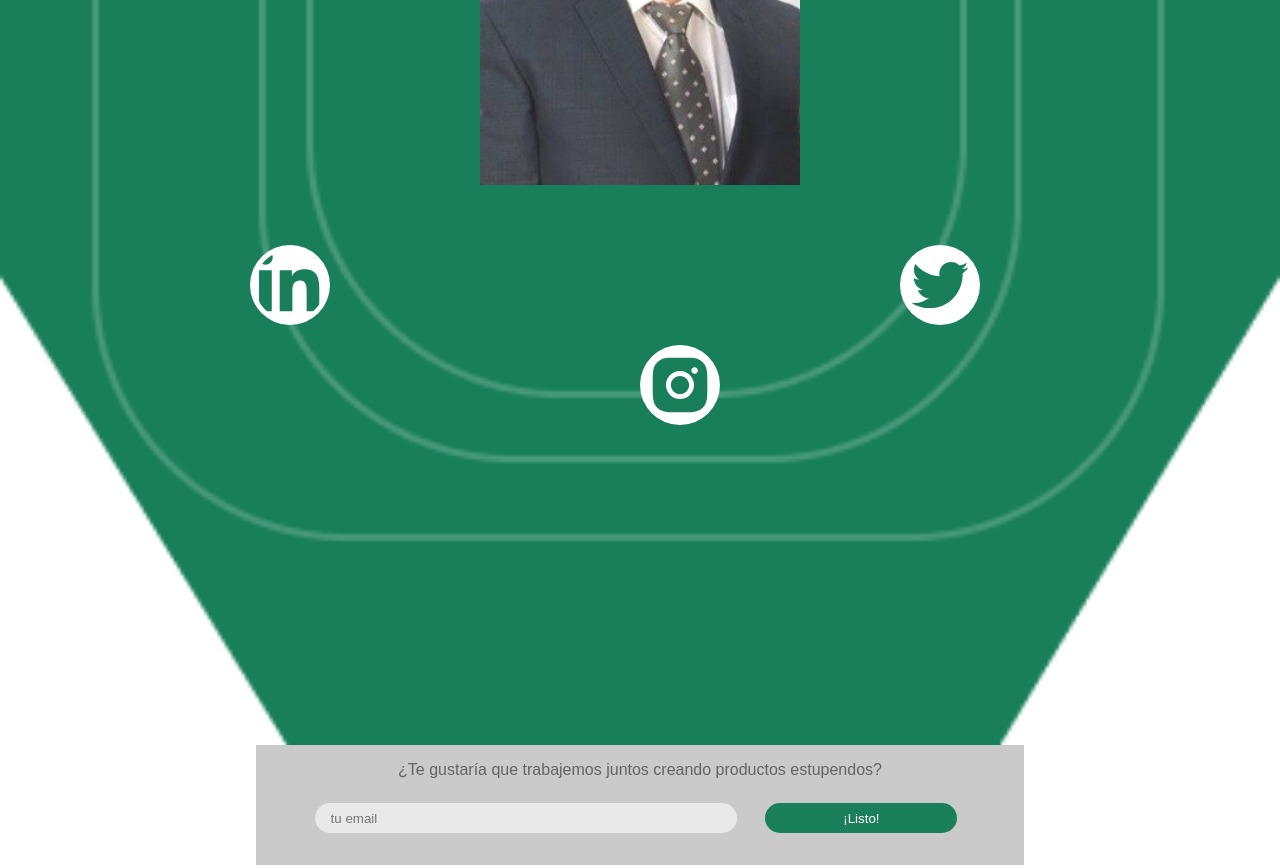
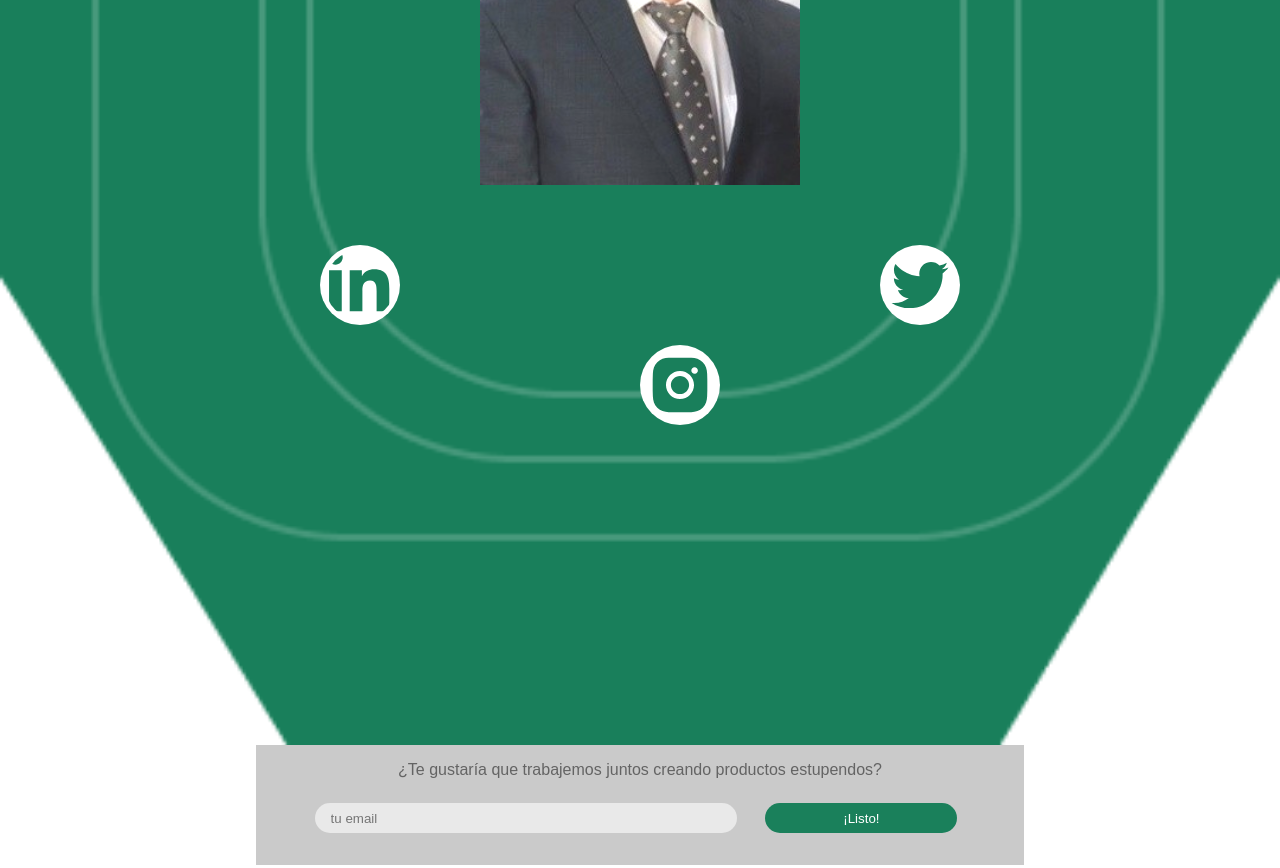
Before and after one commit to HugoVeraGarcia/Portafolio-web, a plain HTML site: page index.html in a window 1280 px wide. Shown: the part 1255-2123 px from the top of the page. Drawn offline with Linux system fonts and the light colour scheme.

Commit message:
social icon fixed 2

```diff
--- a/style/style.css
+++ b/style/style.css
@@ -89,7 +89,7 @@ input#menu-hamburguesa:checked ~ ul{
     z-index: 10;
     top: 700px;
     left: 100px;
-    width: 80px;
+    width: 60px;
     padding: 5px;
     border: 0px solid black;
     border-radius: 50%;
@@ -99,8 +99,8 @@ input#menu-hamburguesa:checked ~ ul{
     position: absolute;
     z-index: 10;
     top: 800px;
-    left: 50%;
-    width: 80px;
+    left: 50vw;
+    width: 60px;
     padding: 5px;
     border: 0px solid black;
     border-radius: 50%;
@@ -111,8 +111,7 @@ input#menu-hamburguesa:checked ~ ul{
     z-index: 10;
     top: 700px;
     right: 100px;
-
-    width: 80px;
+    width: 60px;
     padding: 5px;
     border: 0px solid black;
     border-radius: 50%;
@@ -603,15 +602,18 @@ input#menu-hamburguesa:checked ~ ul{
     }
     .linkedin{
         top: 1500px;
-        left: 250px;
+        left: 25%;
+        width: 80px;
     }
     .instagram{
         top: 1600px;
         left: 50%;
+        width: 80px;
     }
     .twitter{
         top: 1500px;
-        left: 900px;
+        right: 25%;
+        width: 80px;
     }
 
     .experiencia1{
```
